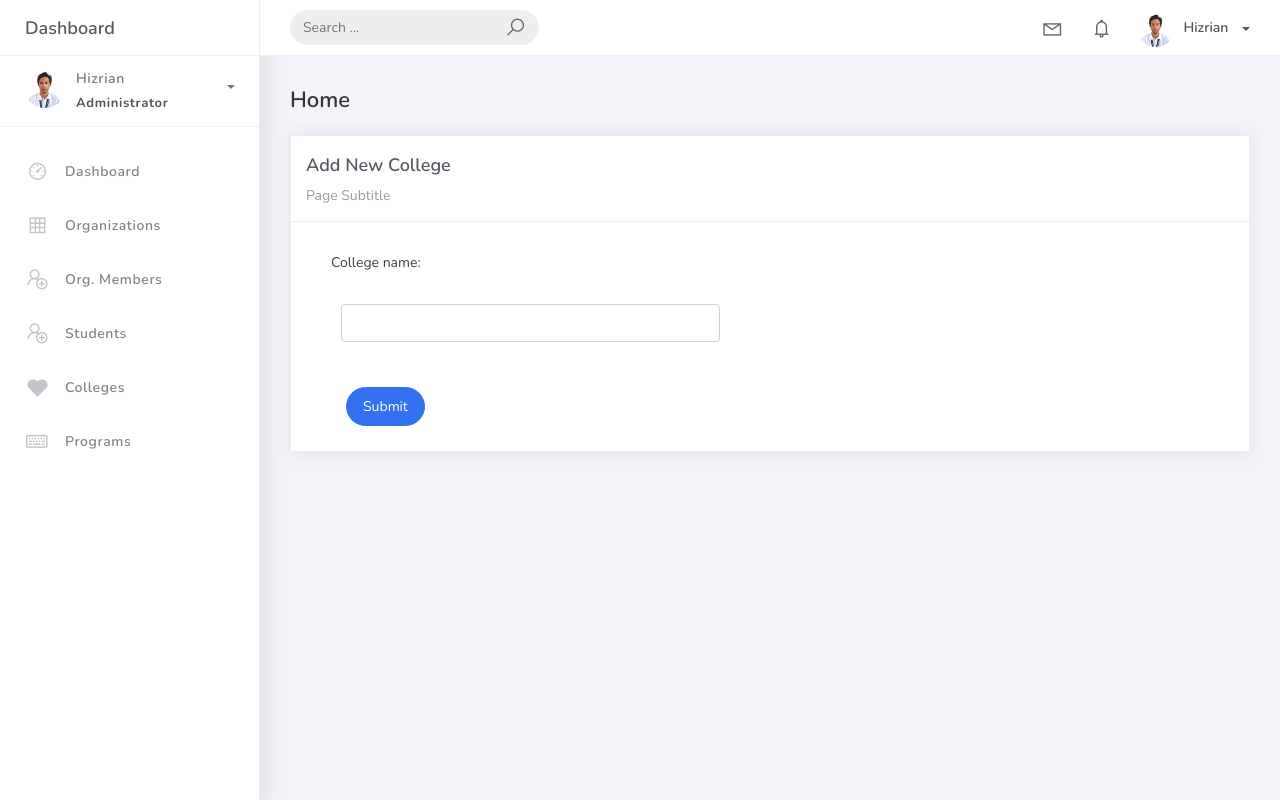
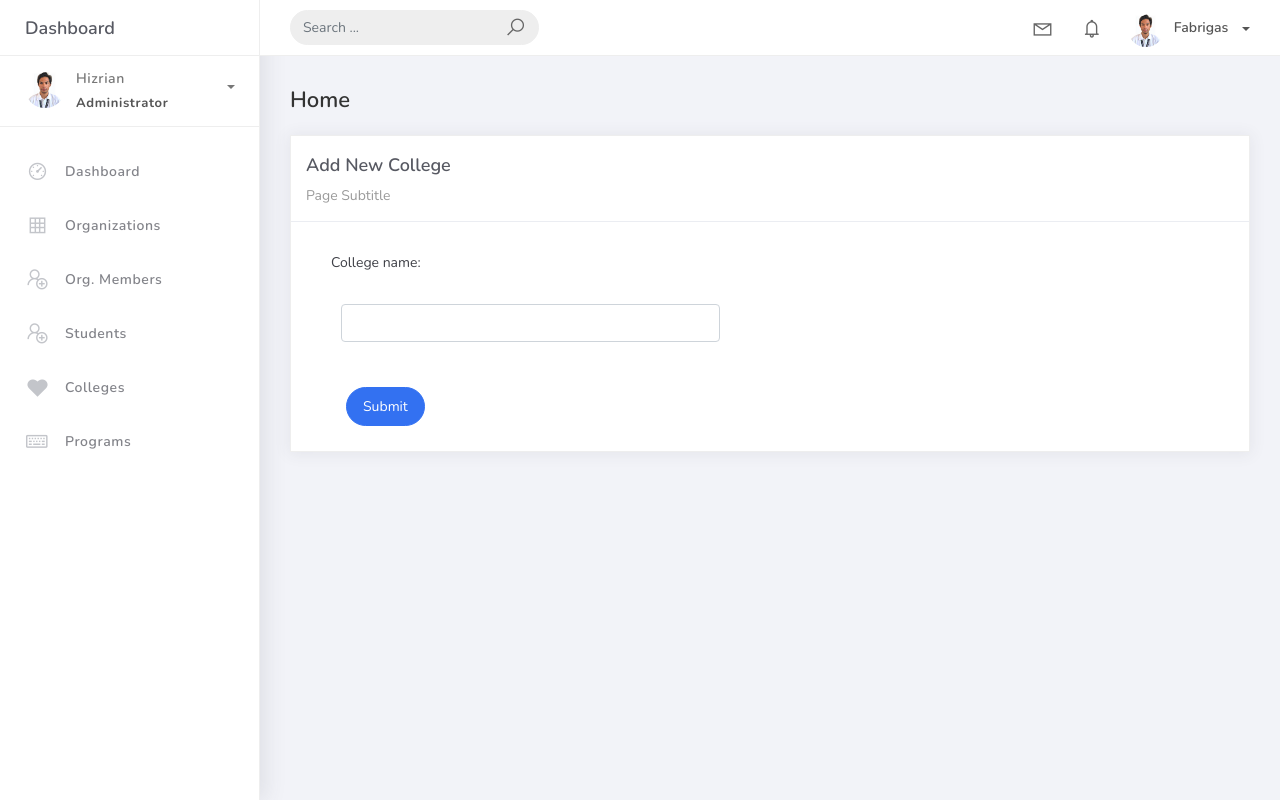
Before and after one commit to CJ-2025/PSU-Sphere, a Django app: page /college_list/add in a window 1280 px wide. Run offline with Django 5.2, Linux system fonts and the light colour scheme; some libraries are stand-ins or nearby versions.

Commit message:
Update base.html

```diff
--- a/projectsite/templates/base.html
+++ b/projectsite/templates/base.html
@@ -59,7 +59,7 @@
 						</li>
 						<li class="nav-item dropdown">
 							<a class="dropdown-toggle profile-pic" data-toggle="dropdown" href="#" aria-expanded="false">
-								<img src="{% static 'img/p1.jpg' %}" alt="user-img" width="36" class="img-circle"><span >Hizrian</span></span> </a>
+								<img src="{% static 'img/p1.jpg' %}" alt="user-img" width="36" class="img-circle"><span >Fabrigas</span></span> </a>
 								<!-- /.dropdown-user -->
 							</li>
 						</ul>
```
